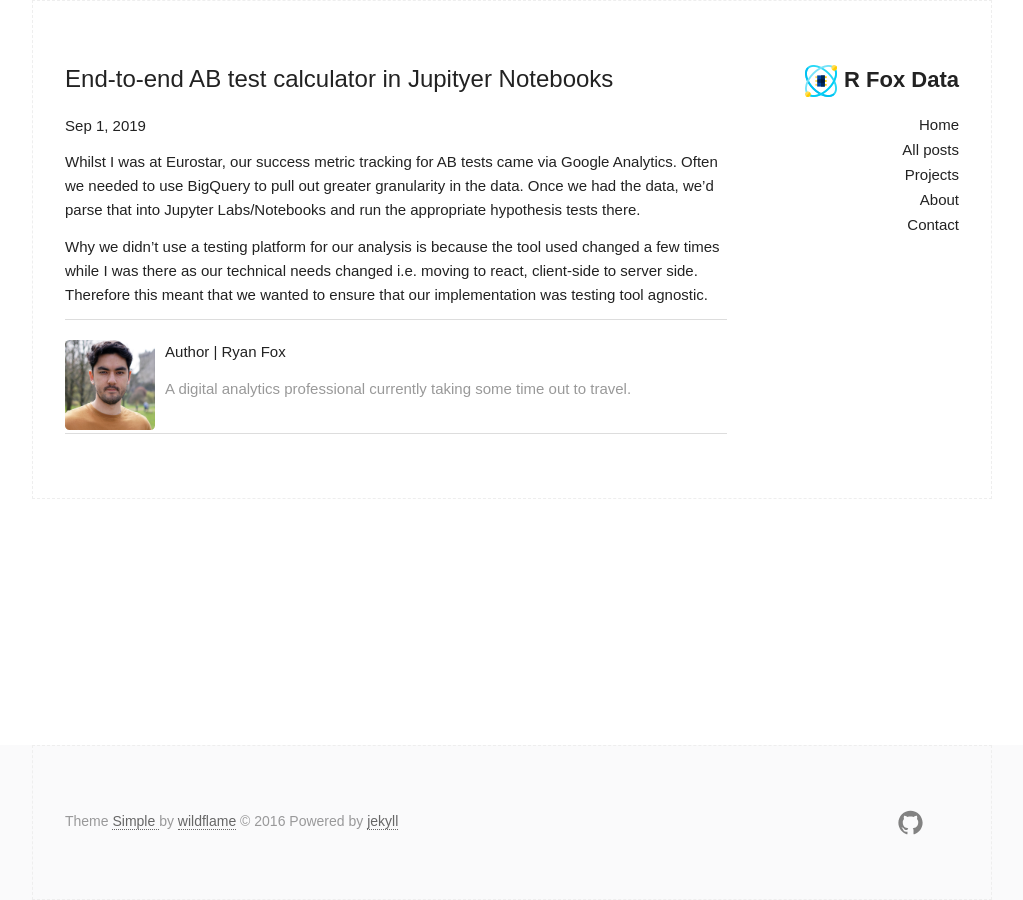
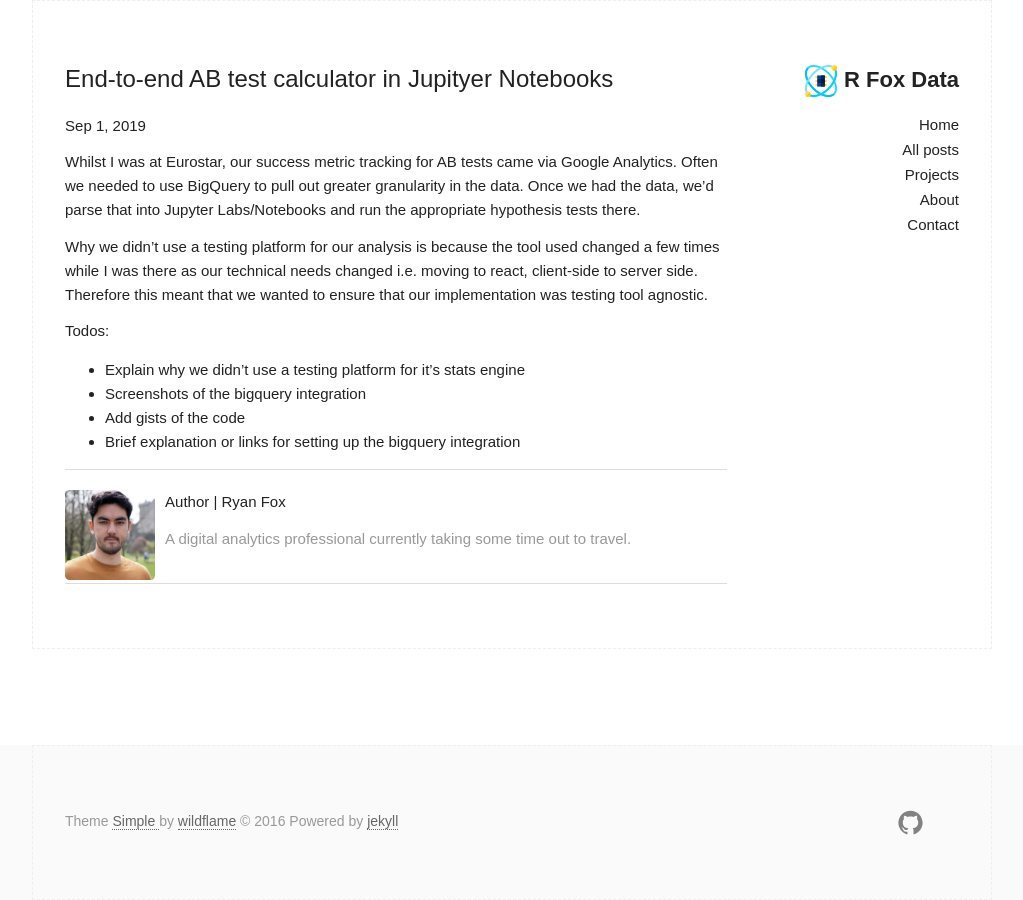
Before and after one commit to rjjfox/rjjfox.github.io, a Jekyll site: the page built from _projects/2019-09-01-Bigquery-to-notebooks-AB-tests.md, in a window 1280 px wide. Shown: the whole page, without its empty margins (128-1151 px from the left). Built offline with Jekyll 4.4.1, drawn with Linux system fonts in a browser that asks for light colours.

Commit message:
Updated description

```diff
--- a/_projects/2019-09-01-Bigquery-to-notebooks-AB-tests.md
+++ b/_projects/2019-09-01-Bigquery-to-notebooks-AB-tests.md
@@ -10,3 +10,9 @@
 <!--description-->
 
 Why we didn't use a testing platform for our analysis is because the tool used changed a few times while I was there as our technical needs changed i.e. moving to react, client-side to server side. Therefore this meant that we wanted to ensure that our implementation was testing tool agnostic.
+
+Todos:
+- Explain why we didn't use a testing platform for it's stats engine
+- Screenshots of the bigquery integration
+- Add gists of the code
+- Brief explanation or links for setting up the bigquery integration
```
